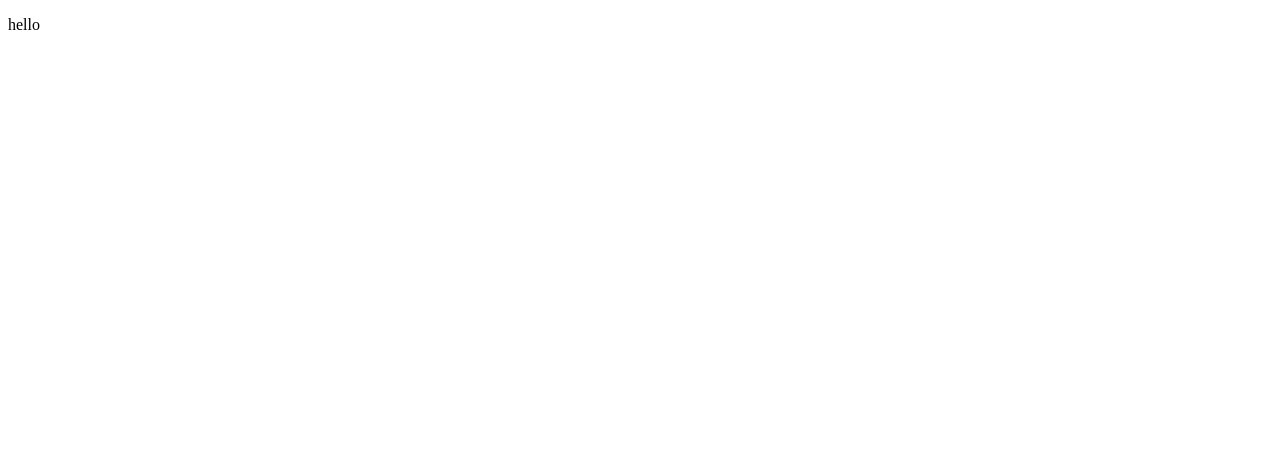
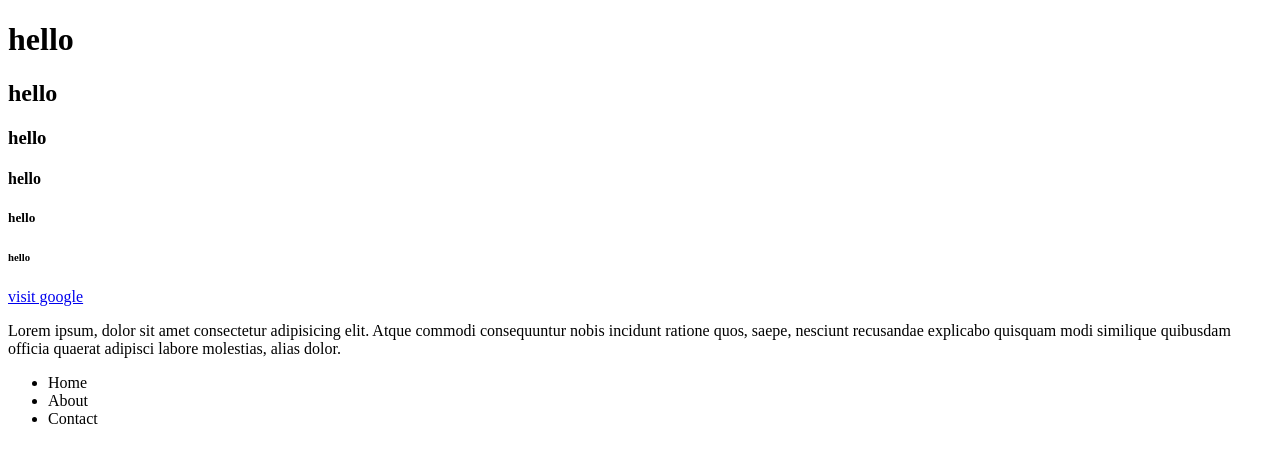
Before and after one commit to ChrisBerg03/this-is-a-test, a plain HTML site: page index.html in a window 1280 px wide. Drawn offline with Linux system fonts and the light colour scheme.

Commit message:
added h1-h6 and list

```diff
--- a/index.html
+++ b/index.html
@@ -3,9 +3,28 @@
   <head>
     <meta charset="UTF-8" />
     <meta name="viewport" content="width=device-width, initial-scale=1.0" />
-    <title>Document</title>
+    <title>First webpage</title>
   </head>
   <body>
-    <p>hello</p>
+    <h1>hello</h1>
+    <h2>hello</h2>
+    <h3>hello</h3>
+    <h4>hello</h4>
+    <h5>hello</h5>
+    <h6>hello</h6>
+
+    <a href="https://www.google.com/" target="_blank">visit google</a>
+
+    <p>
+      Lorem ipsum, dolor sit amet consectetur adipisicing elit. Atque commodi
+      consequuntur nobis incidunt ratione quos, saepe, nesciunt recusandae
+      explicabo quisquam modi similique quibusdam officia quaerat adipisci
+      labore molestias, alias dolor.
+    </p>
+    <ul>
+      <li>Home</li>
+      <li>About</li>
+      <li>Contact</li>
+    </ul>
   </body>
 </html>
```
